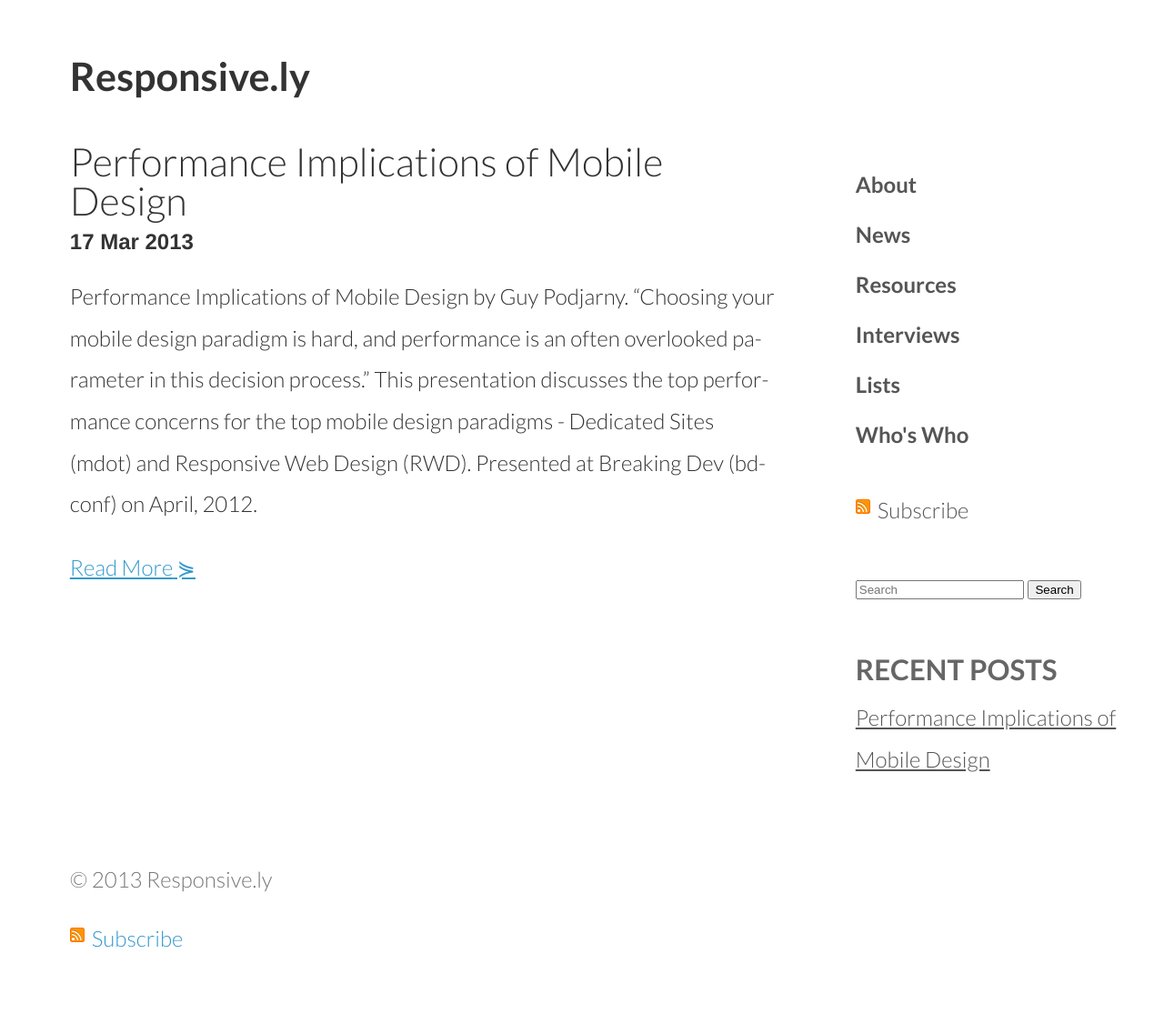
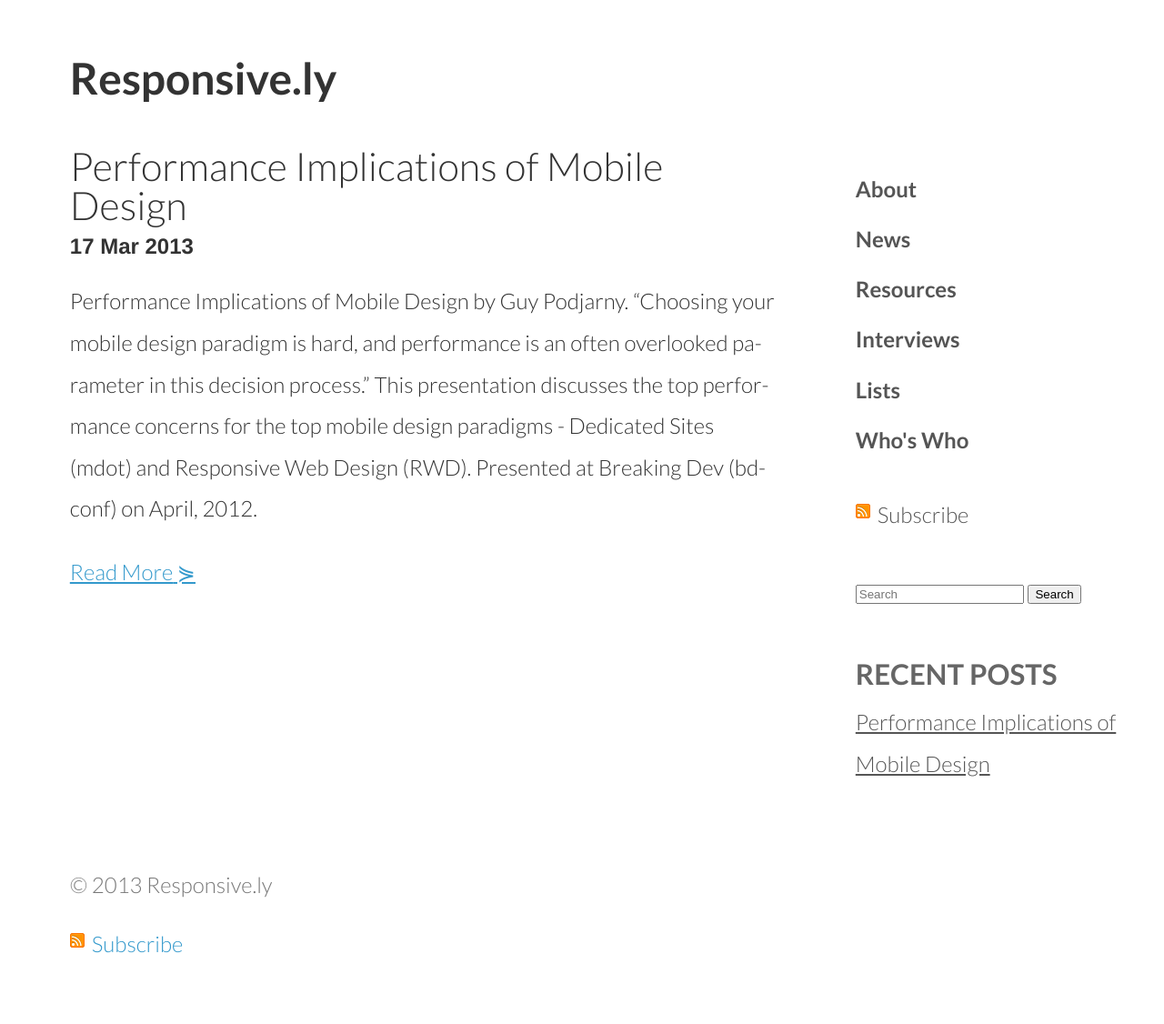
Before and after one commit to thedougco/responsive.ly, a Jekyll site: the page built from index.html, in a window 1280 px wide. Shown: the whole page at 91% size. Built offline with Jekyll 4.4.1, drawn with Linux system fonts in a browser that asks for light colours; nearby versions of some CDN libraries; Markdown is read by kramdown in place of the engine named in the settings; the list of posts is cut into pages by our own code.

Commit message:
css edits

```diff
--- a/css/site.css
+++ b/css/site.css
@@ -35,7 +35,7 @@
        -o-hyphens:auto;
           hyphens:auto;
 }
-body {width:100%; margin:0; padding:0; color:#333; font:1.5em/1.9em Lato, "Helvetica Neue", Helvetica, Arial, Verdana, sans-serif; background:;}
+body {width:100%; margin:0; padding:0; color:#333; font:1.5em/1.9em Lato, "Helvetica Neue", Helvetica, Arial, Verdana, sans-serif; background:#fff;}
 article, aside, details, figcaption, figure, footer, header, hgroup, nav, section, summary {display:block;}
 audio, canvas, video {display:inline-block; *display:inline; *zoom:1;}
 audio:not([controls]) {display:none;}
@@ -157,7 +157,7 @@
   /* HEADER
      ----------------------------------------------------*/
   .site-header {margin:0 0 2em;}
-    .site-header h1 {margin:0; font-size:1.8em; text-shadow:0 1px 1px rgba(255,255,255,0.5);}
+    .site-header h1 {margin:0; font-size:2.0em; text-shadow:0 1px 1px rgba(255,255,255,0.5);}
     .site-header h1 a {text-decoration:none; border:0 none;}
 
   /* CONTENT
```
